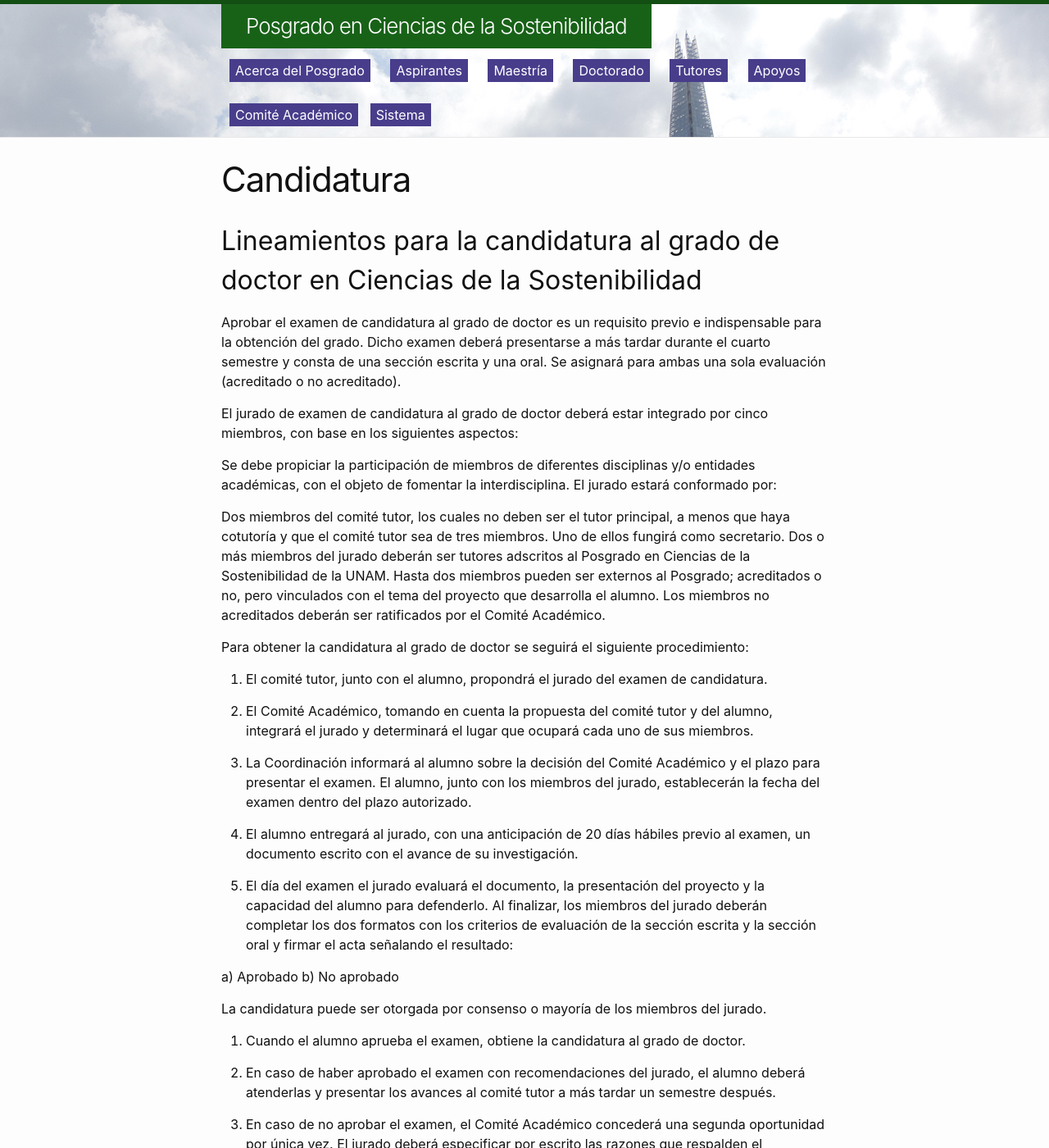
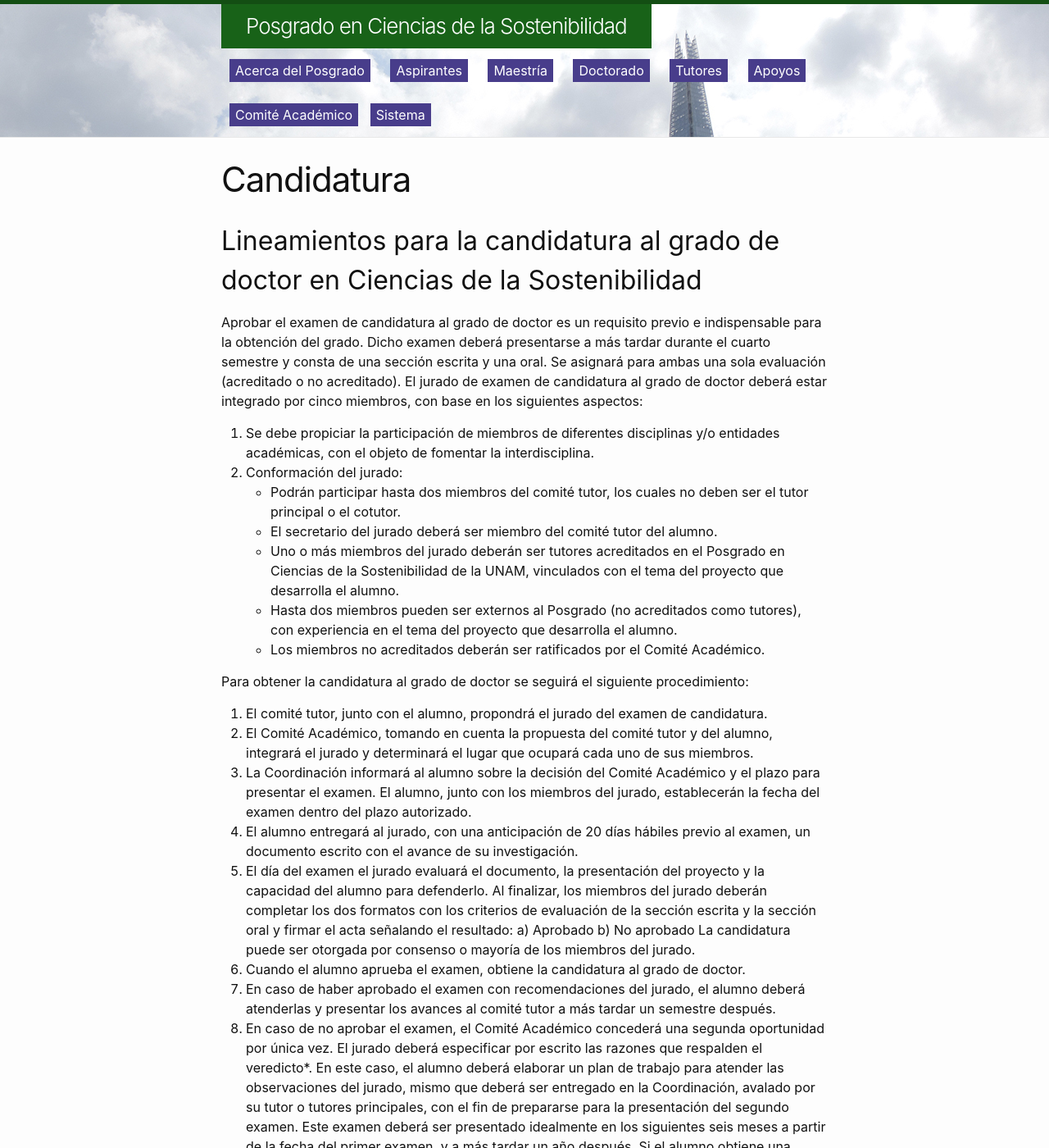
Before and after one commit to pcs-unam/pcs-unam.github.io, a Jekyll site: the page built from doctorado/candidatura.md, in a window 1280 px wide and 1400 px high. Shown: the whole window at 82% size. Built offline with Jekyll 4.4.1, drawn with Linux system fonts in a browser that asks for light colours; some of the changed text lies outside the part shown.

Commit message:
Update candidatura.md

```diff
--- a/doctorado/candidatura.md
+++ b/doctorado/candidatura.md
@@ -8,120 +8,57 @@
 ## Lineamientos para la candidatura al grado de doctor en Ciencias de la Sostenibilidad
 
 
-Aprobar el examen de candidatura al grado de doctor es un requisito
-previo e indispensable para la obtención del grado. Dicho examen
-deberá presentarse a más tardar durante el cuarto semestre y consta de
-una sección escrita y una oral. Se asignará para ambas una sola
-evaluación (acreditado o no acreditado).
+Aprobar el examen de candidatura al grado de doctor es un requisito previo e indispensable para la obtención del grado. Dicho examen deberá presentarse a más tardar durante el cuarto semestre y consta de una sección escrita y una oral. Se asignará para ambas una sola evaluación (acreditado o no acreditado).
+El jurado de examen de candidatura al grado de doctor deberá estar integrado por cinco miembros, con base en los siguientes aspectos:
+1. Se debe propiciar la participación de miembros de diferentes disciplinas y/o entidades académicas, con el objeto de fomentar la interdisciplina.
+2. Conformación del jurado:
+ - Podrán participar hasta dos miembros del comité tutor, los cuales no deben ser el tutor principal o el cotutor.
+ - El secretario del jurado deberá ser miembro del comité tutor del alumno.
+ - Uno o más miembros del jurado deberán ser tutores acreditados en el Posgrado en Ciencias de la Sostenibilidad de la UNAM, vinculados con el tema del proyecto que desarrolla el alumno.
+ - Hasta dos miembros pueden ser externos al Posgrado (no acreditados como tutores), con experiencia en el tema del proyecto que desarrolla el alumno.
+ - Los miembros no acreditados deberán ser ratificados por el Comité Académico.
 
-
-El jurado de examen de candidatura al grado de doctor deberá estar
-integrado por cinco miembros, con base en los siguientes aspectos:
-
-Se debe propiciar la participación de miembros de diferentes
-disciplinas y/o entidades académicas, con el objeto de fomentar la
-interdisciplina.  El jurado estará conformado por:
-
-Dos miembros del comité tutor, los cuales no deben ser el tutor
-principal, a menos que haya cotutoría y que el comité tutor sea de
-tres miembros. Uno de ellos fungirá como secretario.  Dos o más
-miembros del jurado deberán ser tutores adscritos al Posgrado en
-Ciencias de la Sostenibilidad de la UNAM.  Hasta dos miembros pueden
-ser externos al Posgrado; acreditados o no, pero vinculados con el
-tema del proyecto que desarrolla el alumno.  Los miembros no
-acreditados deberán ser ratificados por el Comité Académico.
-
-
-Para obtener la candidatura al grado de doctor se seguirá el siguiente
-procedimiento:
-
-
+Para obtener la candidatura al grado de doctor se seguirá el siguiente procedimiento:
 1. El comité tutor, junto con el alumno, propondrá el jurado del examen de candidatura.
-
-2. El Comité Académico, tomando en cuenta la propuesta del comité tutor y del alumno, integrará el jurado y determinará    el lugar que ocupará cada uno de sus miembros.
-
+2. El Comité Académico, tomando en cuenta la propuesta del comité tutor y del alumno, integrará el jurado y determinará el lugar que ocupará cada uno de sus miembros.
 3. La Coordinación informará al alumno sobre la decisión del Comité Académico y el plazo para presentar el examen. El alumno, junto con los miembros del jurado, establecerán la fecha del examen dentro del plazo autorizado.
-
 4. El alumno entregará al jurado, con una anticipación de 20 días hábiles previo al examen, un documento escrito con el avance de su investigación.
-
 5. El día del examen el jurado evaluará el documento, la presentación del proyecto y la capacidad del alumno para defenderlo. Al finalizar, los miembros del jurado deberán completar los dos formatos con los criterios de evaluación de la sección escrita y la sección oral y firmar el acta señalando el resultado:
-
- a) Aprobado
- b) No aprobado
-
-
+a) Aprobado
+b) No aprobado
 La candidatura puede ser otorgada por consenso o mayoría de los miembros del jurado.
-
-
 6. Cuando el alumno aprueba el examen, obtiene la candidatura al grado de doctor.
-
 7. En caso de haber aprobado el examen con recomendaciones del jurado, el alumno deberá atenderlas y presentar los avances al comité tutor a más tardar un semestre después.
-
 8. En caso de no aprobar el examen, el Comité Académico concederá una segunda oportunidad por única vez. El jurado deberá especificar por escrito las razones que respalden el veredicto*. En este caso, el alumno deberá elaborar un plan de trabajo para atender las observaciones del jurado, mismo que deberá ser entregado en la Coordinación, avalado por su tutor o tutores principales, con el fin de prepararse para la presentación del segundo examen. Este examen deberá ser presentado idealmente en los siguientes seis meses a partir de la fecha del primer examen, y a más tardar un año después. Si el alumno obtiene una segunda evaluación negativa será dado de baja del Doctorado.
-
 9. Para dar seguimiento al desempeño del alumno, al menos dos de los miembros del jurado de examen de candidatura deberán formar parte del jurado de examen de grado.
 
+### Consideraciones de la sección escrita
+ - El escrito debe ser parte del proyecto del alumno, en el que hará una revisión del estado del arte de su línea de investigación, sucinta, sólida y bien fundamentada.
+ - Deberá integrar la pregunta o preguntas de investigación, los objetivos, metodologías, marco teórico y bibliografía consultada.
+ - El proyecto debe atender claramente un problema de sostenibilidad desde una perspectiva interdisciplinaria.
+ - Deberá presentarse un programa de trabajo con cronograma para los cuatro semestres siguientes, donde se contemple que terminará en tiempo y forma.
+ - Durante el examen se debe mostrar un dominio del tema con un marco teórico sólido, dominio de los métodos y de preferencia presentar resultados preliminares.
+ - Se considera que un alumno es candidato al grado de doctor al demostrar que cuenta con una formación académica sólida y capacidad para concluir la investigación en tiempo y forma, tal como se señala en el perfil intermedio del plan de estudios.
 
+Dada la relevancia de esta evaluación para la vida académica del alumno, idealmente deberá llevarse a cabo con la asistencia de todos los miembros del jurado. Sin embargo, la evaluación podrá realizarse con un quorum mínimo de cuatro de sus miembros.
 
-## Consideraciones de la sección escrita
+*En los casos en que la evaluación sea negativa se solicita escribir con detalle las razones del veredicto. Estos comentarios serán entregados al estudiante y al comité tutor. Son fundamentales para permitir que el alumno se prepare adecuadamente para su segunda oportunidad. Los argumentos deben ser claros y congruentes con la decisión tomada. Los proyectos que presentan los estudiantes son material confidencial, por lo que se suplica destruirlos después del examen o bien regresarlos a la Coordinación.
 
+### Perfil intermedio del Doctorado
 
-El escrito debe ser parte del proyecto del alumno, en el que hará una
-revisión del estado del arte de su línea de investigación, sucinta,
-sólida y bien fundamentada.
-
-Deberá integrar la pregunta o preguntas de investigación, los
-objetivos, metodologías, marco teórico y bibliografía consultada.  El
-proyecto debe atender claramente un problema de sostenibilidad desde
-una perspectiva interdisciplinaria.  Deberá presentarse un programa de
-trabajo con cronograma para los cuatro semestres siguientes, donde se
-contemple que terminará en tiempo y forma.  Durante el examen se debe
-mostrar un dominio del tema con un marco teórico sólido, dominio de
-los métodos y de preferencia presentar resultados preliminares.
-
-Se considera que un alumno es candidato al grado de doctor al
-demostrar que cuenta con una formación académica sólida y capacidad
-para concluir la investigación en tiempo y forma, tal como se señala
-en el perfil intermedio del plan de estudios.
-
-Dada la relevancia de esta evaluación para la vida académica del
-alumno, idealmente deberá llevarse a cabo con la asistencia de todos
-los miembros del jurado. Sin embargo, la evaluación podrá realizarse
-con un quorum mínimo de cuatro de sus miembros.
-
-
-*En los casos en que la evaluación sea negativa se solicita escribir
-con detalle las razones del veredicto. Estos comentarios serán
-entregados al estudiante y al comité tutor. Son fundamentales para
-permitir que el alumno se prepare adecuadamente para su segunda
-oportunidad. Los argumentos deben ser claros y congruentes con la
-decisión tomada. Los proyectos que presentan los estudiantes son
-material confidencial, por lo que se suplica destruirlos después del
-examen o bien devolverlos a la Coordinación.
-
-
-
-## Perfil intermedio del Doctorado
-
-
-# Conocimientos:
-
+Conocimientos:
  - Teoría fundamental de las ciencias de la sostenibilidad.
  - Teoría y metodología relacionada con su proyecto doctoral.
 
+Habilidades:
+ - Capacidad para identificar la información que permita caracterizar y analizar los problemas de sostenibilidad.
+ - Capacidad teórica, metodológica y práctica para abordar problemas de sostenibilidad.
+ - Capacidad de comunicar los avances de su investigación de manera oral y escrita.
 
-# Habilidades:
-
- * Capacidad para identificar la información que permita caracterizar y analizar los problemas de sostenibilidad.
- * Capacidad teórica, metodológica y práctica para abordar problemas de sostenibilidad.
- * Capacidad de comunicar los avances de su investigación de manera oral y escrita.
-
-
-# Actitudes:
-
- * Motivación para continuar con el desarrollo de su proyecto de investigación.
- * Disposición para desarrollar su proyecto de investigación en un contexto transdisciplinario.
- * Disposición para comunicar y difundir los avances de su investigación en un contexto transacadémico.
+Actitudes:
+ - Motivación para continuar con el desarrollo de su proyecto de investigación.
+ - Disposición para desarrollar su proyecto de investigación en un contexto transdisciplinario.
+ - Disposición para comunicar y difundir los avances de su investigación en un contexto transacadémico.
 
 ## Formatos
 
```
